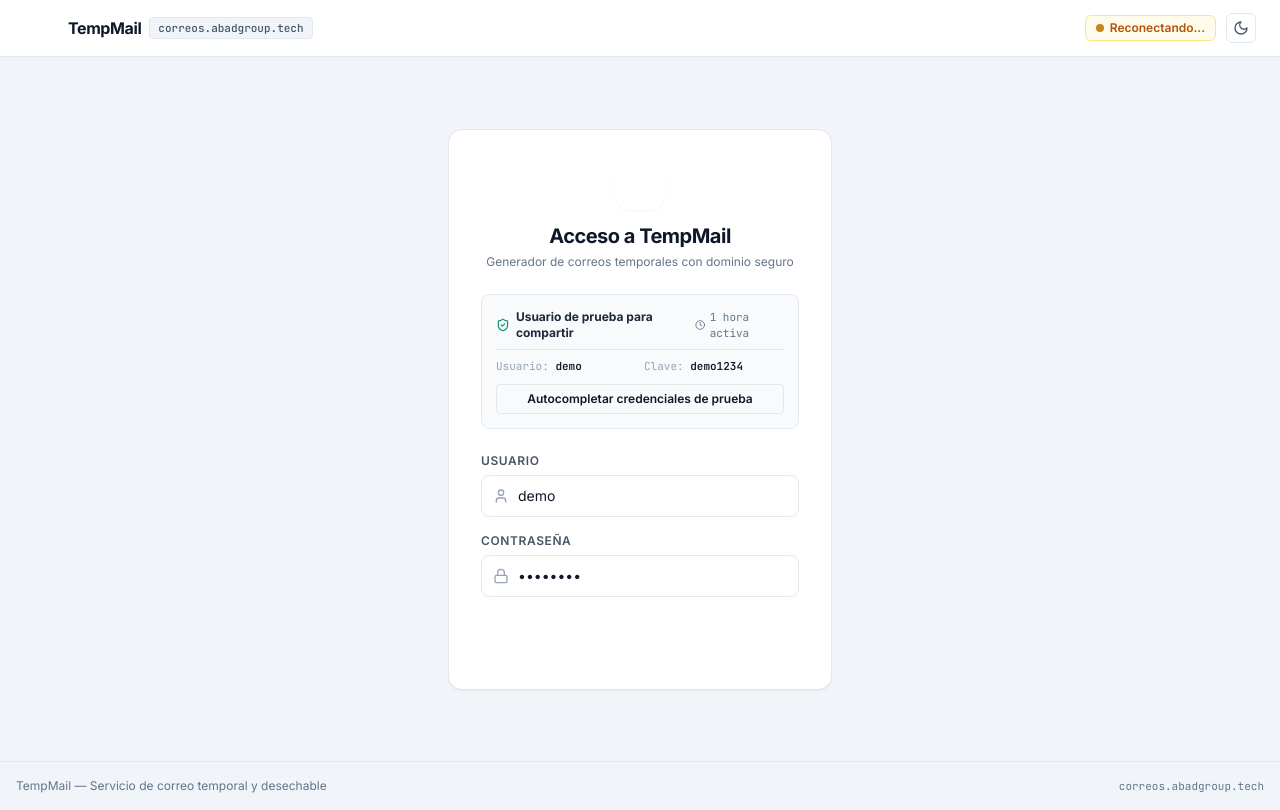
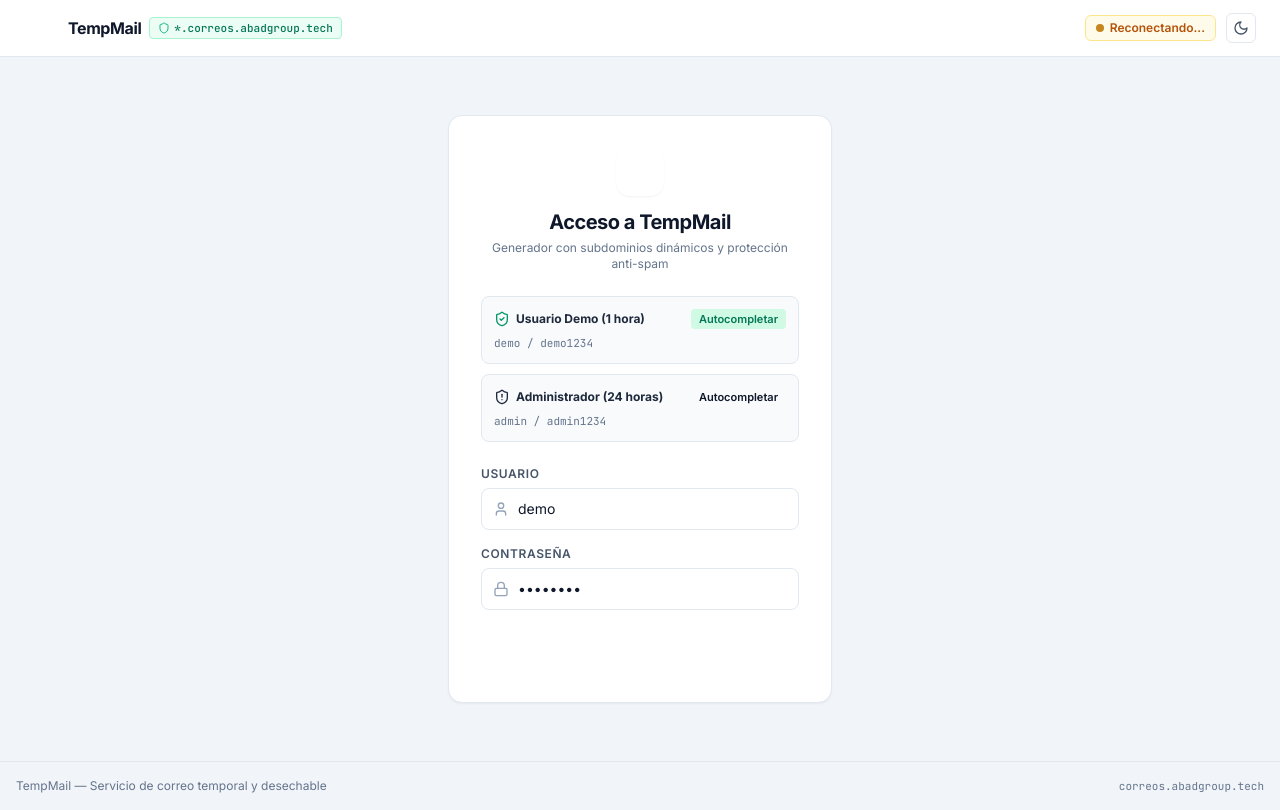
Before and after one commit to Johann3421/proyecto_correos_temporales, a React (Vite) app in the folder frontend/: page / in a window 1280 px wide. Built offline with nearby package versions, Linux system fonts and the light colour scheme; no server answers; the HTML template or start-up script is replaced by a standard one.

Commit message:
feat(auth): add admin credentials (admin/admin1234) and enhance wildcard subdomains display

```diff
--- a/frontend/src/components/Header.tsx
+++ b/frontend/src/components/Header.tsx
@@ -1,5 +1,5 @@
 import React from 'react';
-import { Wifi, WifiOff, Sun, Moon, Mail, LogOut, User } from 'lucide-react';
+import { Wifi, WifiOff, Sun, Moon, Mail, LogOut, User, Shield } from 'lucide-react';
 
 interface HeaderProps {
   isConnected: boolean;
@@ -29,8 +29,9 @@ export const Header: React.FC<HeaderProps> = ({
               <span className="font-bold text-sm sm:text-base text-slate-900 dark:text-white tracking-tight">
                 TempMail
               </span>
-              <span className="text-[11px] font-mono font-medium px-2 py-0.5 rounded bg-slate-100 dark:bg-slate-800 text-slate-600 dark:text-slate-400 border border-slate-200 dark:border-slate-700">
-                correos.abadgroup.tech
+              <span className="flex items-center gap-1 text-[11px] font-mono font-medium px-2 py-0.5 rounded bg-emerald-50 dark:bg-emerald-950/50 text-emerald-700 dark:text-emerald-300 border border-emerald-200 dark:border-emerald-800">
+                <Shield className="w-3 h-3 text-emerald-500" />
+                <span>*.correos.abadgroup.tech</span>
               </span>
             </div>
           </div>
@@ -47,7 +48,7 @@ export const Header: React.FC<HeaderProps> = ({
             }`}
           >
             <span className={`w-2 h-2 rounded-full ${isConnected ? 'bg-emerald-500' : 'bg-amber-500'}`} />
-            <span className="hidden sm:inline">{isConnected ? 'Conectado' : 'Reconectando...'}</span>
+            <span className="hidden sm:inline">{isConnected ? 'En vivo' : 'Reconectando...'}</span>
           </div>
 
           {/* User Session Badge */}
--- a/frontend/src/components/LoginView.tsx
+++ b/frontend/src/components/LoginView.tsx
@@ -1,5 +1,5 @@
 import React, { useState } from 'react';
-import { Mail, Lock, User, KeyRound, AlertCircle, Clock, ShieldCheck } from 'lucide-react';
+import { Mail, Lock, User, KeyRound, AlertCircle, Clock, ShieldCheck, ShieldAlert } from 'lucide-react';
 import { api, LoginResponse } from '../services/api';
 
 interface LoginViewProps {
@@ -42,6 +42,12 @@ export const LoginView: React.FC<LoginViewProps> = ({ onLoginSuccess }) => {
     setError(null);
   };
 
+  const handleFillAdmin = () => {
+    setUsername('admin');
+    setPassword('admin1234');
+    setError(null);
+  };
+
   return (
     <div className="min-h-[80vh] flex items-center justify-center p-4">
       <div className="w-full max-w-md bg-white dark:bg-slate-900 border border-slate-200 dark:border-slate-800 rounded-xl p-6 sm:p-8 shadow-sm">
@@ -54,41 +60,51 @@ export const LoginView: React.FC<LoginViewProps> = ({ onLoginSuccess }) => {
             Acceso a TempMail
           </h1>
           <p className="text-xs text-slate-500 dark:text-slate-400 mt-1">
-            Generador de correos temporales con dominio seguro
+            Generador con subdominios dinámicos y protección anti-spam
           </p>
         </div>
 
-        {/* Demo User Share Card */}
-        <div className="mb-6 p-3.5 rounded-lg bg-slate-50 dark:bg-slate-950 border border-slate-200 dark:border-slate-800 text-xs">
-          <div className="flex items-center justify-between gap-2 mb-2 pb-2 border-b border-slate-200 dark:border-slate-800">
-            <div className="flex items-center gap-1.5 font-bold text-slate-800 dark:text-slate-200">
-              <ShieldCheck className="w-4 h-4 text-emerald-600" />
-              <span>Usuario de prueba para compartir</span>
+        {/* Quick Credentials Cards */}
+        <div className="mb-6 space-y-2.5">
+          {/* Demo User Card */}
+          <div className="p-3 rounded-lg bg-slate-50 dark:bg-slate-950 border border-slate-200 dark:border-slate-800 text-xs">
+            <div className="flex items-center justify-between gap-2 mb-1.5">
+              <div className="flex items-center gap-1.5 font-bold text-slate-800 dark:text-slate-200">
+                <ShieldCheck className="w-4 h-4 text-emerald-600" />
+                <span>Usuario Demo (1 hora)</span>
+              </div>
+              <button
+                type="button"
+                onClick={handleFillDemo}
+                className="px-2 py-0.5 rounded text-[11px] font-semibold bg-emerald-100 dark:bg-emerald-950/60 text-emerald-700 dark:text-emerald-300 hover:bg-emerald-200 transition-colors"
+              >
+                Autocompletar
+              </button>
             </div>
-            <span className="flex items-center gap-1 text-[11px] font-mono text-slate-500">
-              <Clock className="w-3 h-3 text-cobalt-600" />
-              <span>1 hora activa</span>
-            </span>
+            <p className="text-[11px] font-mono text-slate-500">
+              demo / demo1234
+            </p>
           </div>
 
-          <div className="grid grid-cols-2 gap-2 font-mono text-[11px] mb-2.5">
-            <div>
-              <span className="text-slate-400">Usuario: </span>
-              <span className="font-bold text-slate-900 dark:text-slate-100">demo</span>
+          {/* Admin User Card */}
+          <div className="p-3 rounded-lg bg-slate-50 dark:bg-slate-950 border border-slate-200 dark:border-slate-800 text-xs">
+            <div className="flex items-center justify-between gap-2 mb-1.5">
+              <div className="flex items-center gap-1.5 font-bold text-slate-800 dark:text-slate-200">
+                <ShieldAlert className="w-4 h-4 text-cobalt-600" />
+                <span>Administrador (24 horas)</span>
+              </div>
+              <button
+                type="button"
+                onClick={handleFillAdmin}
+                className="px-2 py-0.5 rounded text-[11px] font-semibold bg-cobalt-100 dark:bg-cobalt-950/60 text-cobalt-700 dark:text-cobalt-300 hover:bg-cobalt-200 transition-colors"
+              >
+                Autocompletar
+              </button>
             </div>
-            <div>
-              <span className="text-slate-400">Clave: </span>
-              <span className="font-bold text-slate-900 dark:text-slate-100">demo1234</span>
-            </div>
+            <p className="text-[11px] font-mono text-slate-500">
+              admin / admin1234
+            </p>
           </div>
-
-          <button
-            type="button"
-            onClick={handleFillDemo}
-            className="w-full py-1.5 rounded text-xs font-semibold bg-cobalt-50 dark:bg-cobalt-950/50 text-cobalt-700 dark:text-cobalt-300 border border-cobalt-200 dark:border-cobalt-800 hover:bg-cobalt-100 dark:hover:bg-cobalt-900 transition-colors"
-          >
-            Autocompletar credenciales de prueba
-          </button>
         </div>
 
         {/* Error Alert */}
@@ -111,7 +127,7 @@ export const LoginView: React.FC<LoginViewProps> = ({ onLoginSuccess }) => {
                 type="text"
                 value={username}
                 onChange={(e) => setUsername(e.target.value)}
-                placeholder="demo"
+                placeholder="demo o admin"
                 className="w-full pl-9 pr-3 py-2.5 rounded-lg border border-slate-200 dark:border-slate-700 bg-white dark:bg-slate-950 text-sm text-slate-900 dark:text-white focus:outline-none focus:border-cobalt-600"
                 required
               />
```
Also changed, not shown: 2 other files (tests, documents, lock files or other folders).
